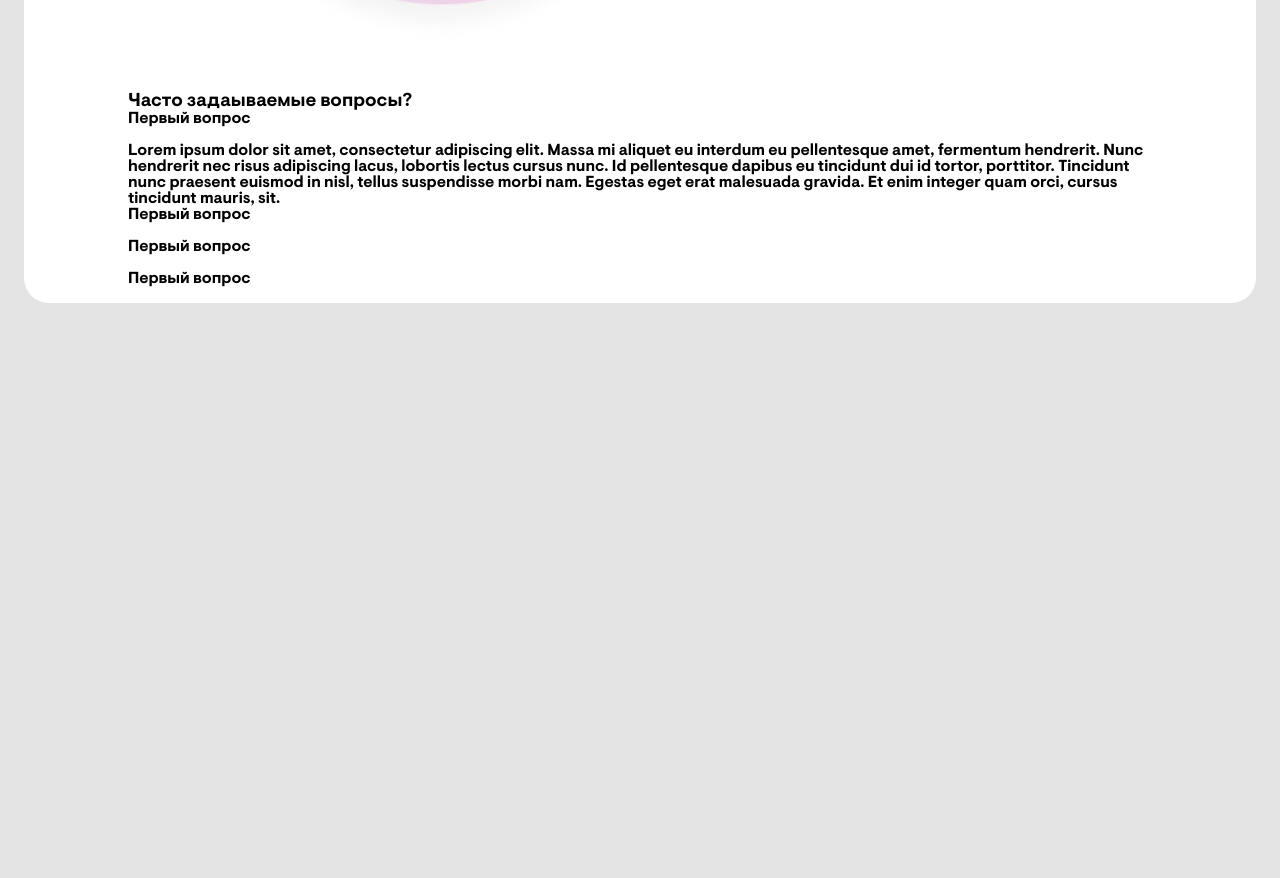
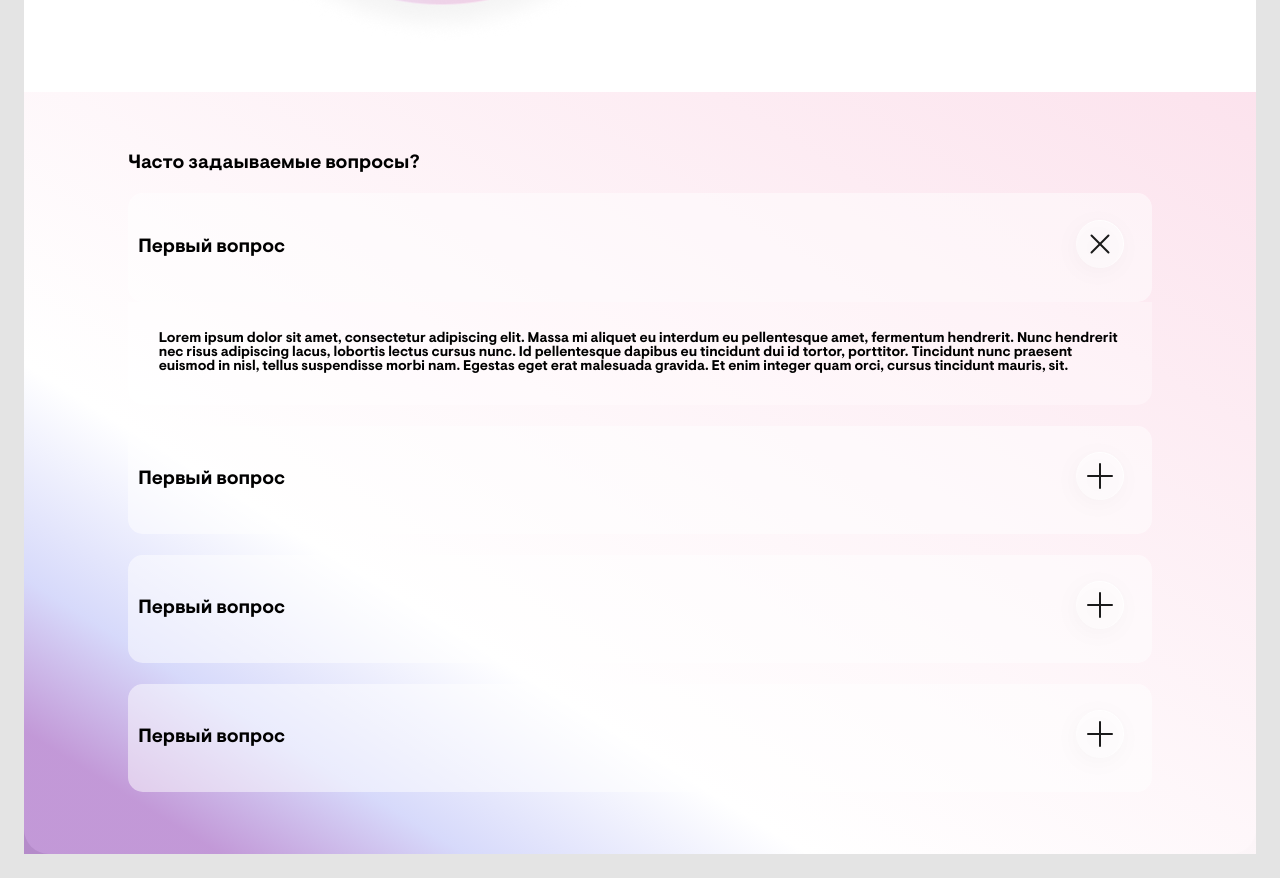
Before and after one commit to kostyaaga/IT_kafedra, a plain HTML site: page index.html in a window 1280 px wide. Shown: the part 4110-4988 px from the top of the page. Before the commit the page ends 4437 px from the top, so only its background shows below. Drawn offline with Linux system fonts and the light colour scheme.

Commit message:
question

```diff
--- a/index.html
+++ b/index.html
@@ -326,11 +326,11 @@
         <div class="questions">
             <div class="container">
                 <div class="questions-inner">
-                    <h3>Часто задаываемые вопросы?</h3>
+                    <h4>Часто задаываемые вопросы?</h4>
                     <div class="question">
                         <div class="question-tittle">
                             <h4>Первый вопрос</h4>
-                            <img src="" alt="">
+                            <img src="img/crest.svg" alt="">
                         </div>
                         <div class="question-text">
                             <p>Lorem ipsum dolor sit amet, consectetur adipiscing elit. Massa mi aliquet eu interdum eu pellentesque amet, fermentum hendrerit. Nunc hendrerit nec risus adipiscing lacus, lobortis lectus cursus nunc. Id pellentesque dapibus eu tincidunt dui id tortor, porttitor. Tincidunt nunc praesent euismod in nisl, tellus suspendisse morbi nam. Egestas eget erat malesuada gravida. Et enim integer quam orci, cursus tincidunt mauris, sit. </p>
@@ -339,19 +339,19 @@
                     <div class="question">
                         <div class="question-tittle">
                             <h4>Первый вопрос</h4>
-                            <img src="" alt="">
+                            <img src="img/plus.svg" alt="">
                         </div>
                     </div>
                     <div class="question">
                         <div class="question-tittle">
                             <h4>Первый вопрос</h4>
-                            <img src="" alt="">
+                            <img src="img/plus.svg" alt="">
                         </div>
                     </div>
                     <div class="question">
                         <div class="question-tittle">
                             <h4>Первый вопрос</h4>
-                            <img src="" alt="">
+                            <img src="img/plus.svg" alt="">
                         </div>
                     </div>
                 </div>
--- a/scss/main.scss
+++ b/scss/main.scss
@@ -465,3 +465,32 @@ $color-gray: #808080;
     left: 40%;
   }
 }
+
+.questions{
+  padding: 5% 0;
+background: linear-gradient(212deg, rgb(235 71 139 / 37%) -95%, #FFFFFF 68%, rgb(71 84 235 / 22%) 82%, rgba(134, 51, 176, 0.5019607843) 92%)
+}
+
+
+.questions-inner{
+  h4{
+    font-size: 1.5vw;
+  }
+}
+
+.question-tittle{
+  padding: 1%;
+  border-radius: 15px;
+  margin-top: 2%;
+  display: flex;
+  justify-content: space-between;
+  align-items: center;
+  background: rgb(255 255 255 / 50%);
+}
+
+.question-text{
+  background: rgb(255 255 255 / 30%);
+  padding: 3%;
+  font-size: 1.1vw;
+  border-radius: 0 0 15px 15px;
+}
```
Also changed, not shown: scss/main.css, 1 other file.
